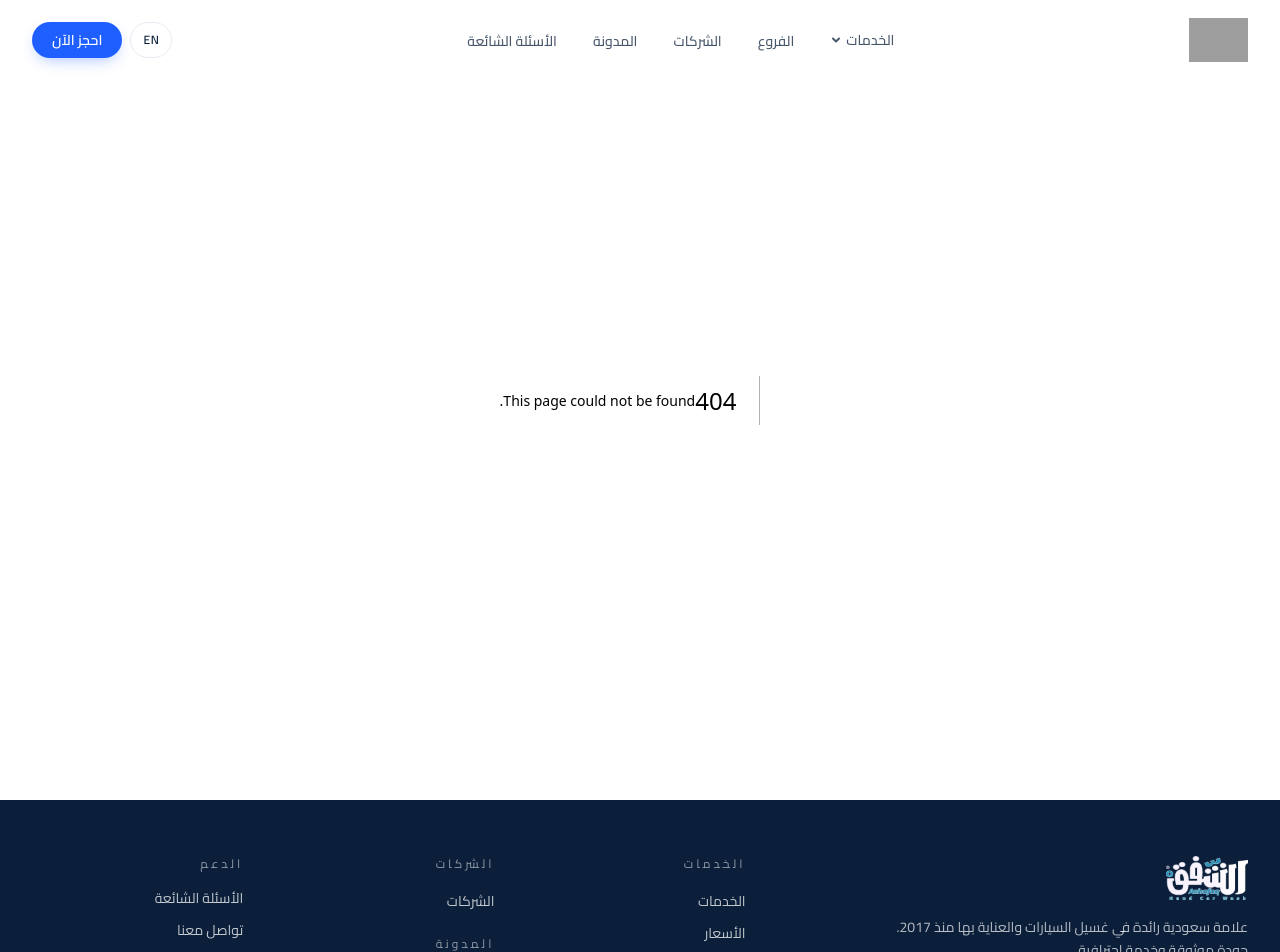
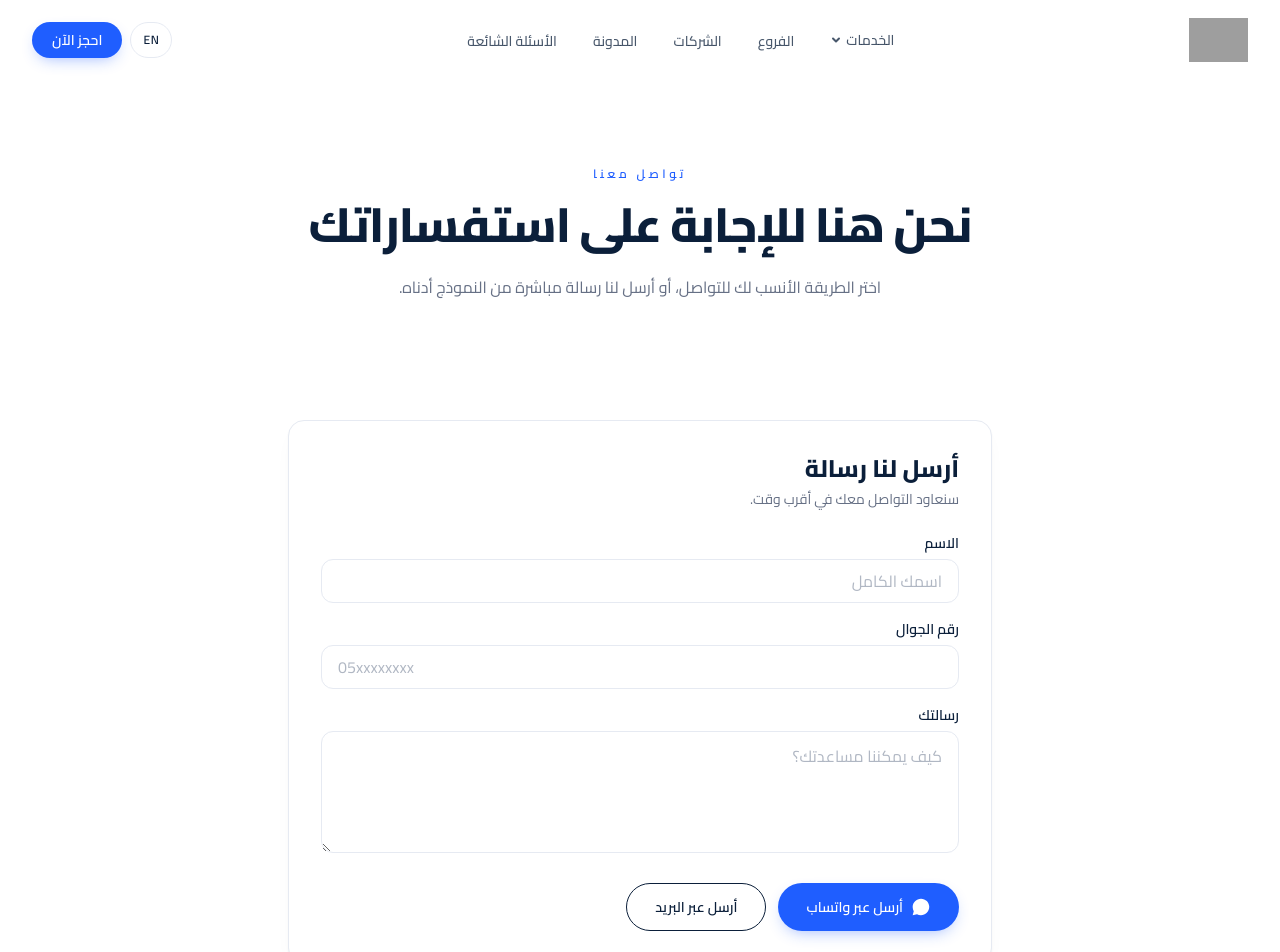
Before and after one commit to MhdAbdAlomari/ashafaq-website, a Next.js app: page /contact in a window 1280 px wide. Before the commit this address had no page. Shown: the top 952 px of the page. Built offline with nearby package versions, Linux system fonts and the light colour scheme; grey boxes are pictures that could not be loaded.

Commit message:
Add /contact route and /blog listing

```diff
--- /dev/null
+++ b/app/blog/BlogListClient.tsx
@@ -0,0 +1,54 @@
+"use client";
+
+import Link from "next/link";
+import { motion } from "framer-motion";
+import PageHero from "@/components/PageHero";
+import { useLang } from "@/components/LanguageProvider";
+import { BLOG_ARTICLES } from "@/lib/blog";
+
+export default function BlogListClient() {
+  const { dict } = useLang();
+  const b = dict.blogPage;
+
+  return (
+    <>
+      <PageHero eyebrow={b.eyebrow} title={b.title} subtitle={b.subtitle} />
+
+      <section className="py-12 sm:py-16 lg:py-20 bg-white">
+        <div className="max-w-6xl mx-auto px-5 sm:px-8">
+          <div className="grid sm:grid-cols-2 lg:grid-cols-3 gap-5 sm:gap-6">
+            {BLOG_ARTICLES.map((a, i) => (
+              <motion.article
+                key={a.slug}
+                initial={{ opacity: 0, y: 20 }}
+                whileInView={{ opacity: 1, y: 0 }}
+                viewport={{ once: true, margin: "-40px" }}
+                transition={{ duration: 0.45, delay: (i % 3) * 0.08 }}
+                className="card rounded-3xl p-6 sm:p-7 flex flex-col hover:border-[#DDE7FF] hover:-translate-y-1 transition-all duration-300"
+              >
+                <span className="self-start inline-flex items-center px-3 h-6 rounded-full bg-[#EAF1FF] text-[#1F5EFF] text-[11px] font-semibold">
+                  {a.category}
+                </span>
+                <h2 className="mt-4 text-lg sm:text-xl font-bold text-[#0B1F3A] leading-snug">
+                  <Link href={`/blog/${a.slug}/`} className="hover:text-[#1F5EFF] transition-colors">
+                    {a.title}
+                  </Link>
+                </h2>
+                <p className="mt-3 text-sm text-[#667085] leading-relaxed flex-1">
+                  {a.excerpt}
+                </p>
+                <Link
+                  href={`/blog/${a.slug}/`}
+                  className="mt-5 inline-flex items-center gap-1.5 text-sm font-semibold text-[#1F5EFF] hover:text-[#1A50DA] self-start"
+                >
+                  {b.readMore}
+                  <span>→</span>
+                </Link>
+              </motion.article>
+            ))}
+          </div>
+        </div>
+      </section>
+    </>
+  );
+}
--- /dev/null
+++ b/app/blog/page.tsx
@@ -0,0 +1,13 @@
+import type { Metadata } from "next";
+import BlogListClient from "./BlogListClient";
+
+export const metadata: Metadata = {
+  title: "المدونة | الشفق",
+  description:
+    "مقالات ونصائح عملية حول العناية بالسيارات، الأسعار، الفروع، الغسيل المتنقل، وخدمات الأساطيل في الرياض.",
+  alternates: { canonical: "/blog/" },
+};
+
+export default function Page() {
+  return <BlogListClient />;
+}
--- /dev/null
+++ b/app/contact/ContactPageClient.tsx
@@ -0,0 +1,124 @@
+"use client";
+
+import { useState } from "react";
+import { motion } from "framer-motion";
+import PageHero from "@/components/PageHero";
+import Contact from "@/components/Contact";
+import { useLang } from "@/components/LanguageProvider";
+import { CONTACT } from "@/lib/i18n";
+
+export default function ContactPageClient() {
+  const { dict } = useLang();
+  const c = dict.contactPage;
+
+  const [name, setName] = useState("");
+  const [phone, setPhone] = useState("");
+  const [message, setMessage] = useState("");
+
+  const composed = () => {
+    const lines = [
+      name ? `${c.nameLabel}: ${name}` : "",
+      phone ? `${c.phoneLabel}: ${phone}` : "",
+      message ? `${c.messageLabel}: ${message}` : "",
+    ].filter(Boolean);
+    return lines.join("\n");
+  };
+
+  const whatsappHref = () => {
+    const text = encodeURIComponent(composed() || "مرحباً، أود الاستفسار عن خدماتكم.");
+    return `${CONTACT.whatsapp}?text=${text}`;
+  };
+
+  const emailHref = () => {
+    const subject = encodeURIComponent("استفسار من موقع الشفق");
+    const body = encodeURIComponent(composed());
+    return `${CONTACT.mailto}?subject=${subject}&body=${body}`;
+  };
+
+  return (
+    <>
+      <PageHero eyebrow={c.eyebrow} title={c.title} subtitle={c.subtitle} />
+
+      <section className="py-12 sm:py-16 lg:py-20 bg-white">
+        <div className="max-w-3xl mx-auto px-5 sm:px-8">
+          <motion.form
+            initial={{ opacity: 0, y: 20 }}
+            whileInView={{ opacity: 1, y: 0 }}
+            viewport={{ once: true, margin: "-40px" }}
+            transition={{ duration: 0.5 }}
+            onSubmit={(e) => {
+              e.preventDefault();
+              window.location.href = whatsappHref();
+            }}
+            className="card rounded-3xl p-6 sm:p-8"
+          >
+            <div className="mb-6">
+              <h2 className="text-xl sm:text-2xl font-extrabold text-[#0B1F3A]">
+                {c.formTitle}
+              </h2>
+              <p className="mt-1 text-sm text-[#667085]">{c.formSubtitle}</p>
+            </div>
+
+            <div className="space-y-4">
+              <div>
+                <label htmlFor="contact-name" className="block text-sm font-semibold text-[#0B1F3A] mb-1.5">
+                  {c.nameLabel}
+                </label>
+                <input
+                  id="contact-name"
+                  type="text"
+                  value={name}
+                  onChange={(e) => setName(e.target.value)}
+                  placeholder={c.namePlaceholder}
+                  className="w-full h-11 px-4 rounded-xl border border-[#E6EAF2] bg-white text-[#0B1F3A] placeholder-[#B0B7C3] focus:outline-none focus:border-[#1F5EFF] focus:ring-2 focus:ring-[#1F5EFF]/15 transition"
+                />
+              </div>
+              <div>
+                <label htmlFor="contact-phone" className="block text-sm font-semibold text-[#0B1F3A] mb-1.5">
+                  {c.phoneLabel}
+                </label>
+                <input
+                  id="contact-phone"
+                  type="tel"
+                  value={phone}
+                  onChange={(e) => setPhone(e.target.value)}
+                  placeholder={c.phonePlaceholder}
+                  className="w-full h-11 px-4 rounded-xl border border-[#E6EAF2] bg-white text-[#0B1F3A] placeholder-[#B0B7C3] focus:outline-none focus:border-[#1F5EFF] focus:ring-2 focus:ring-[#1F5EFF]/15 transition"
+                  dir="ltr"
+                />
+              </div>
+              <div>
+                <label htmlFor="contact-message" className="block text-sm font-semibold text-[#0B1F3A] mb-1.5">
+                  {c.messageLabel}
+                </label>
+                <textarea
+                  id="contact-message"
+                  value={message}
+                  onChange={(e) => setMessage(e.target.value)}
+                  placeholder={c.messagePlaceholder}
+                  rows={4}
+                  className="w-full px-4 py-3 rounded-xl border border-[#E6EAF2] bg-white text-[#0B1F3A] placeholder-[#B0B7C3] focus:outline-none focus:border-[#1F5EFF] focus:ring-2 focus:ring-[#1F5EFF]/15 transition resize-y"
+                />
+              </div>
+            </div>
+
+            <div className="mt-6 flex flex-wrap gap-3">
+              <button type="submit" className="btn-primary text-sm">
+                <svg viewBox="0 0 24 24" fill="currentColor" className="w-5 h-5">
+                  <path d="M17.5 14.4c-.3-.1-1.8-.9-2-1s-.5-.1-.7.2c-.2.3-.8 1-.9 1.2-.2.2-.4.2-.6.1-.3-.1-1.3-.5-2.4-1.5-.9-.8-1.5-1.8-1.7-2.1-.2-.3 0-.5.1-.6.1-.1.3-.4.4-.5.1-.2.2-.3.3-.5.1-.2 0-.3 0-.5-.1-.2-.7-1.6-.9-2.2-.2-.6-.5-.5-.7-.5h-.6c-.2 0-.5.1-.7.3-.3.3-1 1-1 2.5s1 2.9 1.2 3.1c.1.2 2.1 3.2 5.1 4.5.7.3 1.3.5 1.7.6.7.2 1.4.2 1.9.1.6-.1 1.8-.7 2-1.4.2-.7.2-1.3.2-1.4 0-.1-.3-.2-.5-.3zM12 2C6.5 2 2 6.5 2 12c0 1.8.5 3.5 1.3 5L2 22l5.2-1.4c1.4.8 3 1.2 4.7 1.2 5.5 0 10-4.5 10-10S17.5 2 12 2z" />
+                </svg>
+                {c.sendWhatsapp}
+              </button>
+              <a href={emailHref()} className="btn-secondary text-sm">
+                {c.sendEmail}
+              </a>
+            </div>
+          </motion.form>
+        </div>
+      </section>
+
+      {/* Reuse existing Contact CTA block for channels */}
+      <Contact />
+    </>
+  );
+}
--- /dev/null
+++ b/app/contact/page.tsx
@@ -0,0 +1,13 @@
+import type { Metadata } from "next";
+import ContactPageClient from "./ContactPageClient";
+
+export const metadata: Metadata = {
+  title: "تواصل معنا | الشفق",
+  description:
+    "تواصل مع فريق الشفق عبر الاتصال أو واتساب أو البريد الإلكتروني، أو أرسل لنا رسالة مباشرة من نموذج التواصل.",
+  alternates: { canonical: "/contact/" },
+};
+
+export default function Page() {
+  return <ContactPageClient />;
+}
```
